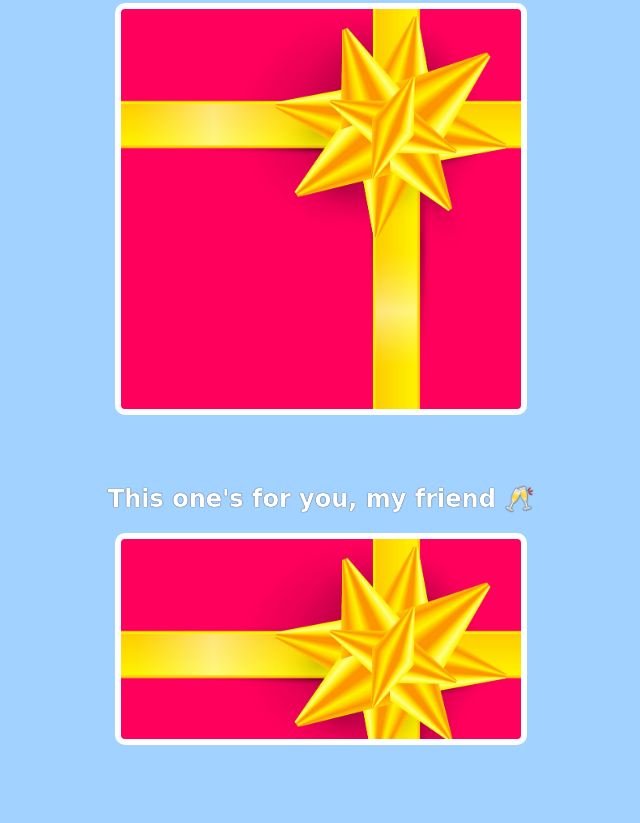
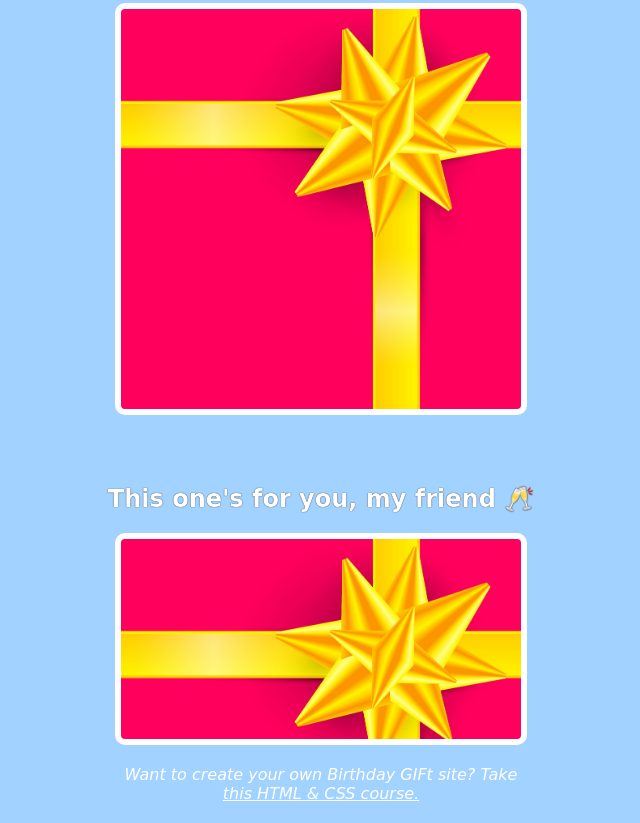
Before and after one commit to kelivreno/gift_site, a website built with Vite: page index.html in a window 1280 px wide. Shown: the part 2079-2902 px from the top of the page, without its empty margins (319-959 px from the left). Before the commit the page ends 2832 px from the top, so only its background shows below. Built offline with nearby package versions, Linux system fonts and the light colour scheme; a web font is replaced by a local one.

Commit message:
style: add footer with course link and update gift image hover effect

```diff
--- a/index.html
+++ b/index.html
@@ -38,5 +38,8 @@
             <div class="gift-img" id="gift-img-cheers" role="img" aria-label="A wrapped present. When hovered over, it changes to reveal Leonardo DiCaprio as Jay in the Great Gatsby donning a tux and slick hair. He smiles and tips his head forward as he lifts a glass of wine, fireworks erupting in the background." ></div>
         </div>
 
+        <footer>Want to create your own Birthday GIFt site? Take <a href="https://youtu.be/dQw4w9WgXcQ?si=Kk6wCaU6RCNcxbrg" target="_blank">this HTML & CSS course. </a>
+        </footer>
+
     </body>
 </html>
--- a/styles.css
+++ b/styles.css
@@ -88,3 +88,18 @@ h1,h2,h4, p{
 #gift-img-cheers:hover {
     background-image: url("images/cheers.gif");
 }
+
+footer {
+    display: block;
+    font-style: italic;
+    width: 400px;
+    /* margin-left:auto;
+    margin-right: auto;
+    margin-bottom: 10px; */
+    margin: 20px auto 20px auto;
+
+}
+
+a:link {
+    color: #ffffff;
+}
```
